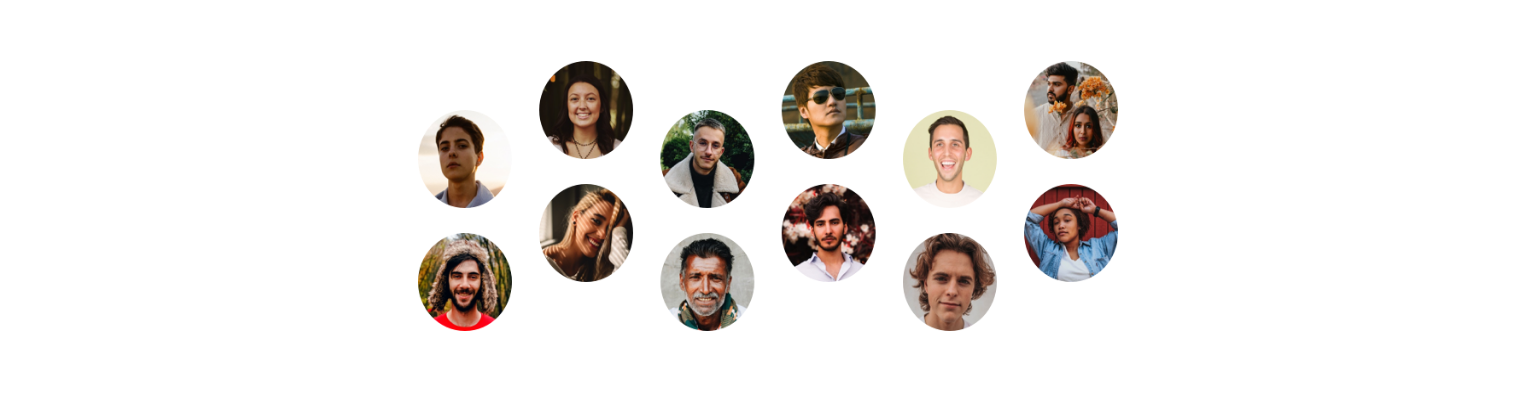
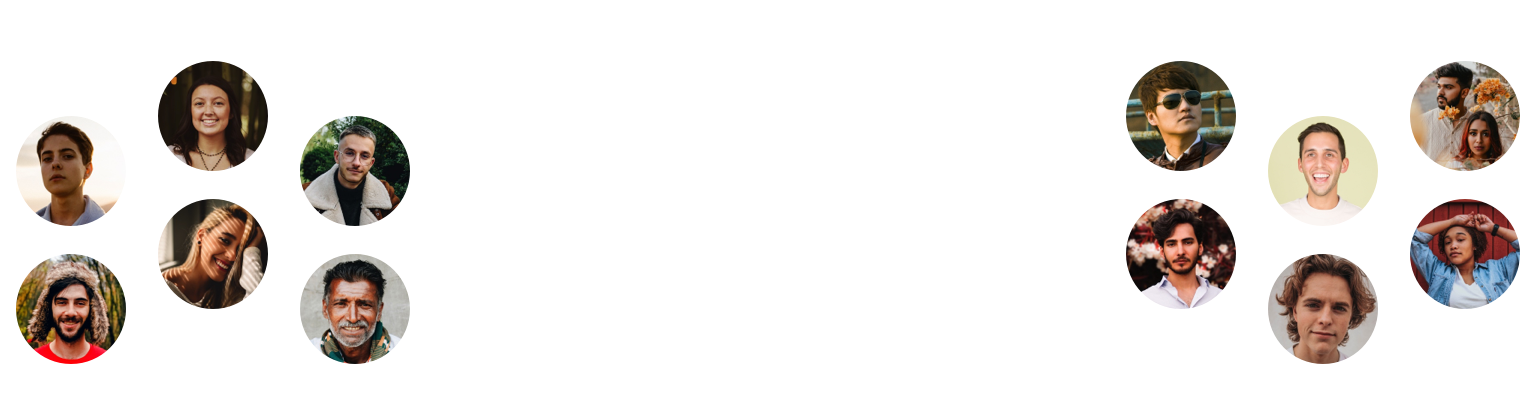
Before and after one commit to DIMITRIDAR/Meet-Langind-Page, a plain HTML site: page index.html in a window 1536 px wide. Shown: the part 82-478 px from the top of the page. Drawn offline with Linux system fonts and the light colour scheme.

Commit message:
start desktop version and change .groups , .heores and .group1 .group2 styles in

```diff
--- a/style.css
+++ b/style.css
@@ -383,3 +383,28 @@ footer::before {
     margin-top: 4rem;
   }
 }
+
+@media only screen and (min-width: 90rem) {
+  .header-image {
+    padding: 4.8rem 8rem 0;
+  }
+
+  .groups {
+    display: flex;
+    flex-direction: row;
+    gap: 71.6rem;
+    justify-content: space-between;
+  }
+
+  .heroes {
+    display: none;
+  }
+
+  .group1 {
+    display: flex;
+  }
+
+  .group2 {
+    display: flex;
+  }
+}
```
